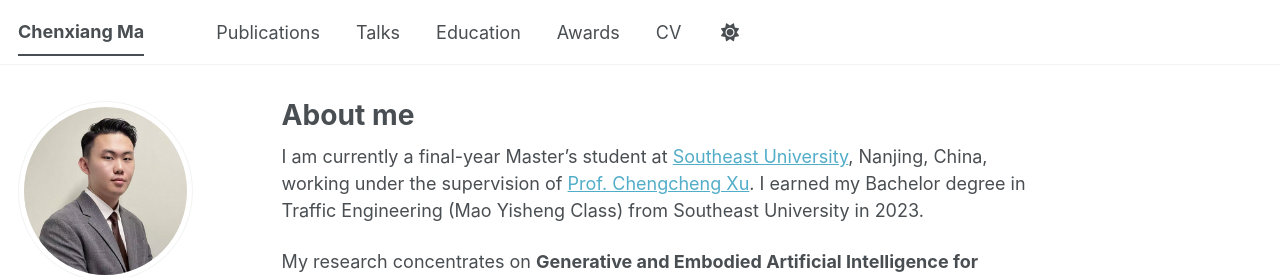
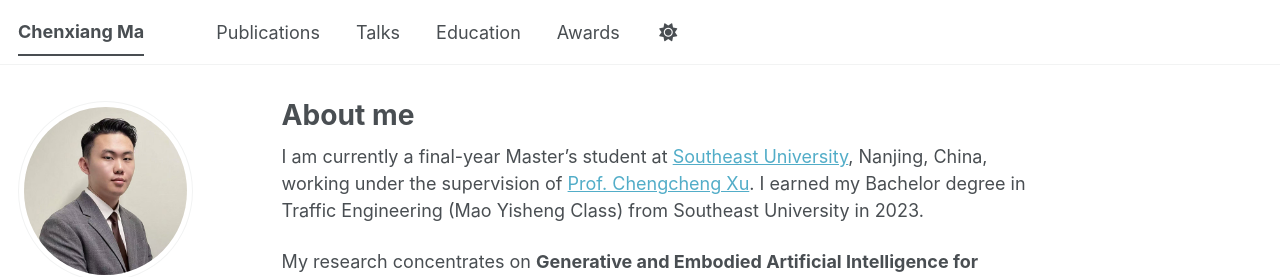
Before and after one commit to macxii23/macxii23.github.io, a Jekyll site: the page built from _pages/about.md, in a window 1280 px wide. Shown: the top 277 px of the page. Built offline with Jekyll 4.4.1, drawn with Linux system fonts in a browser that asks for light colours; some web fonts are replaced; a script bundle is joined from its source files by our own code; library files that are not in the unit come from our copies.

```diff
--- a/_data/navigation.yml
+++ b/_data/navigation.yml
@@ -4,9 +4,6 @@
 # links. Removing a link prevents it from showing in the header, but does not
 # prevent it from being included in the site.
 #
-# NOTE that only one of the CV options should be selected, the first is for the
-#      Markdown formatted page while the second is generated using JSON.
-
 main:
   - title: "Publications"
     url: /publications/
@@ -19,6 +16,3 @@ main:
 
   - title: "Awards"
     url: /awards/
-
-  - title: "CV"
-    url: /CV-Chenxiang%20Ma.pdf
```
